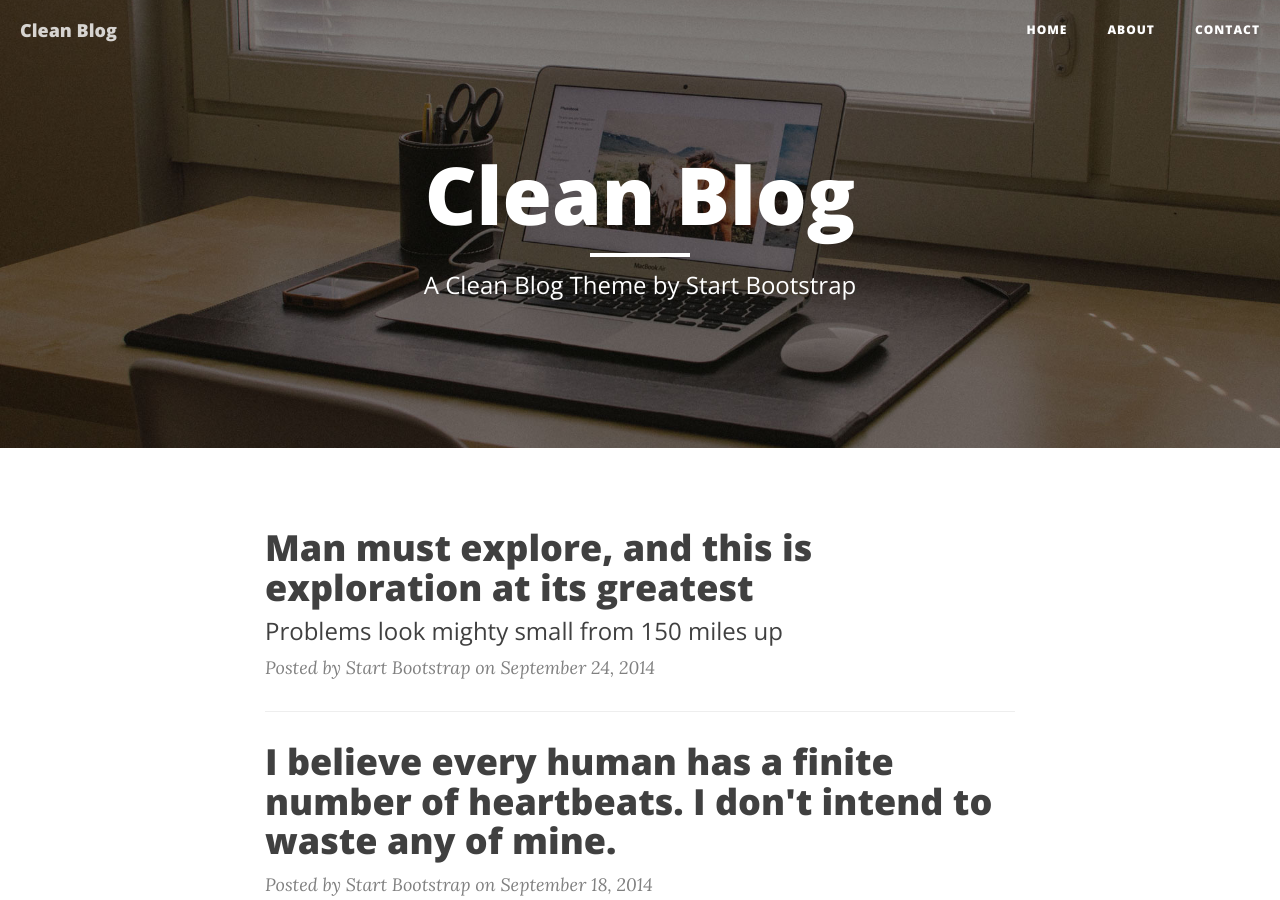
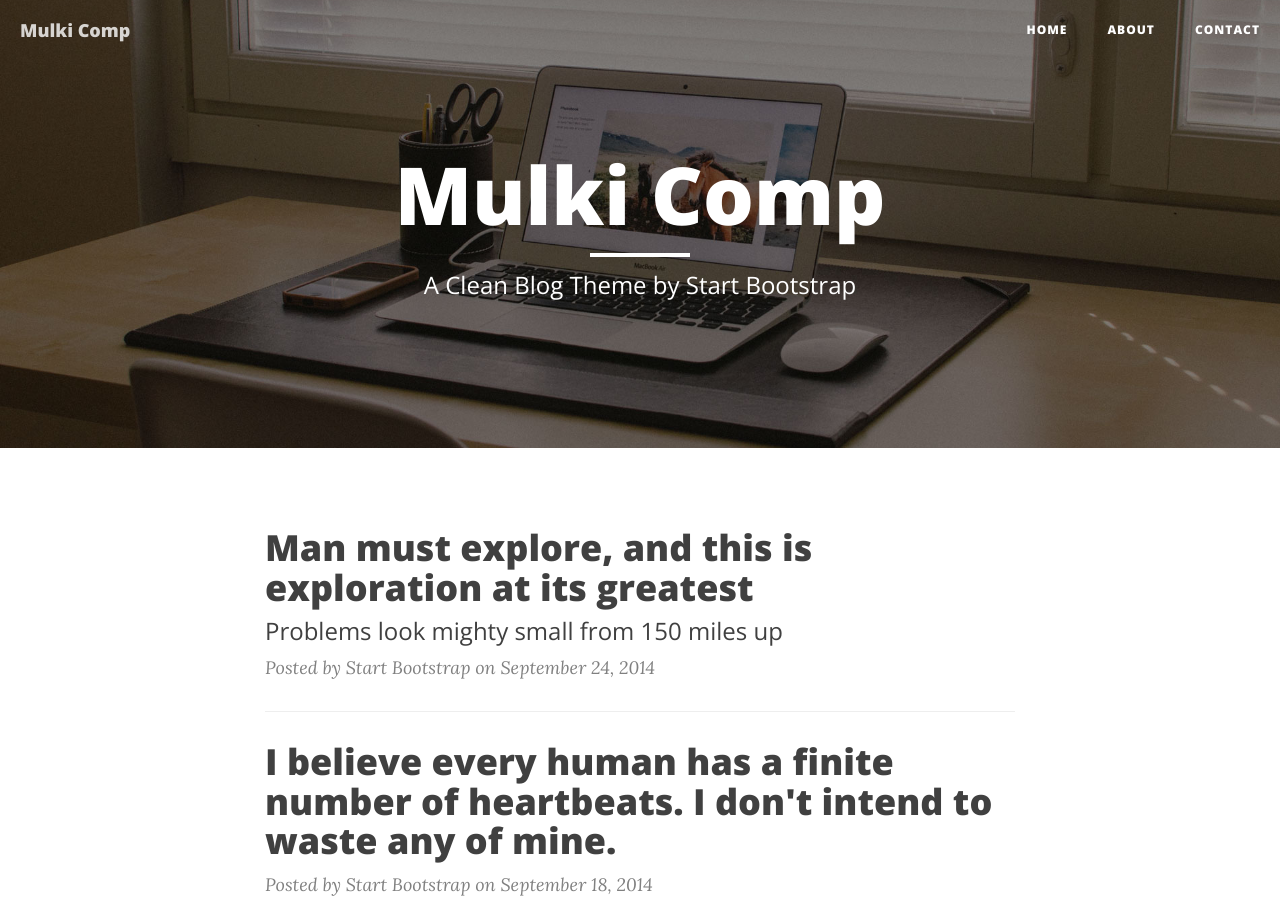
Before and after one commit to Mulki14/mulki, a Jekyll site: the page built from index.html, in a window 1280 px wide and 900 px high. Built offline with Jekyll 4.4.1, drawn with Linux system fonts in a browser that asks for light colours; nearby versions of some CDN libraries; the list of posts is cut into pages by our own code.

Commit message:
Update _config.yml

```diff
--- a/_config.yml
+++ b/_config.yml
@@ -1,5 +1,5 @@
 # Site settings
-title: Clean Blog
+title: Mulki Comp
 header-img: img/home-bg.jpg
 email: your-email@yourdomain.com
 copyright_name: Your/Project/Corporate Name
```
